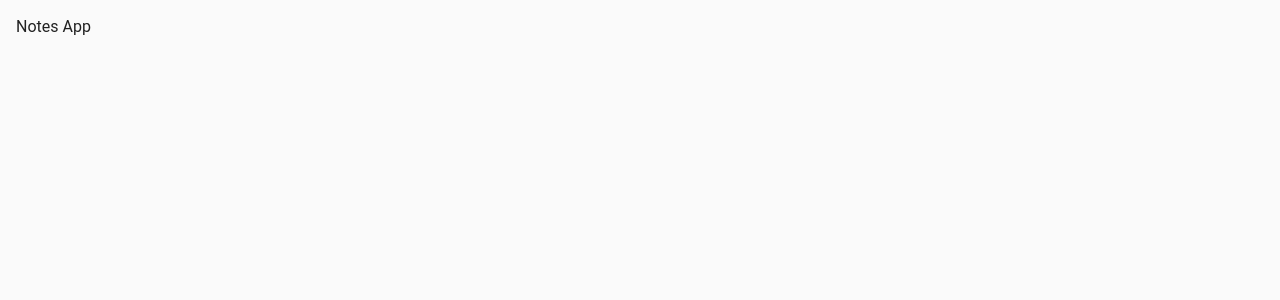
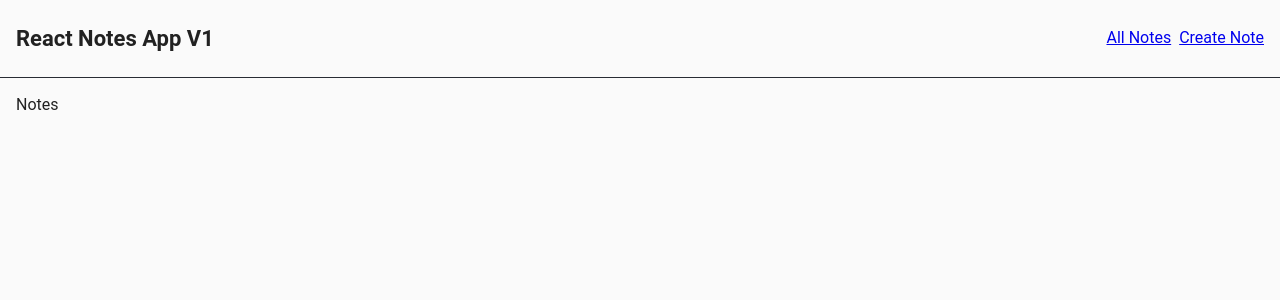
Before and after one commit to jschles-sooryen/notes-react-v1, a React (Create React App) app: page / in a window 1280 px wide. Shown: the top 300 px of the page. Built offline with nearby package versions, Linux system fonts and the light colour scheme.

Commit message:
Finish Header component

```diff
--- a/src/App.js
+++ b/src/App.js
@@ -3,15 +3,18 @@ import { BrowserRouter as Router, Switch, Route } from 'react-router-dom';
 
 function App() {
   return (
+    <Router>
       <Layout>
-      <Router>
           <Switch>
             <Route exact path="/">
-            Notes App
+              Notes
+            </Route>
+            <Route exact path="/create">
+              Create Note
             </Route>
           </Switch>
+      </Layout>
     </Router>
-    </Layout>
   );
 }
 
--- a/src/components/Header.js
+++ b/src/components/Header.js
@@ -5,11 +5,26 @@ import withStyles from '@material-ui/core/styles/withStyles';
 const styles = (theme) => ({
   root: {
     margin: '0 auto',
+    borderBottom: `1px solid ${theme.palette.primary.main}`
   },
   flexContainer: {
     display: 'flex',
     maxWidth: 1440,
     justifyContent: 'space-between',
+    padding: `${theme.spacing(1)}px ${theme.spacing(2)}px`,
+    '& h1': {
+      fontSize: 22,
+    },
+  },
+  linkContainer: {
+    display: 'flex',
+    alignItems: 'center',
+    '& a': {
+      display: 'block',
+    },
+    '& > :first-child': {
+      marginRight: theme.spacing(1),
+    },
   },
 });
 
@@ -18,7 +33,12 @@ const Header = (props) => {
   return (
     <div className={classes.root}>
       <div className={classes.flexContainer}>
+        <h1>React Notes App V1</h1>
 
+        <div className={classes.linkContainer}>
+          <Link to="/">All Notes</Link>
+          <Link to="/create">Create Note</Link>
+        </div>
       </div>
     </div>
   );
```
Lines whose indentation alone changed are shown as unchanged.
